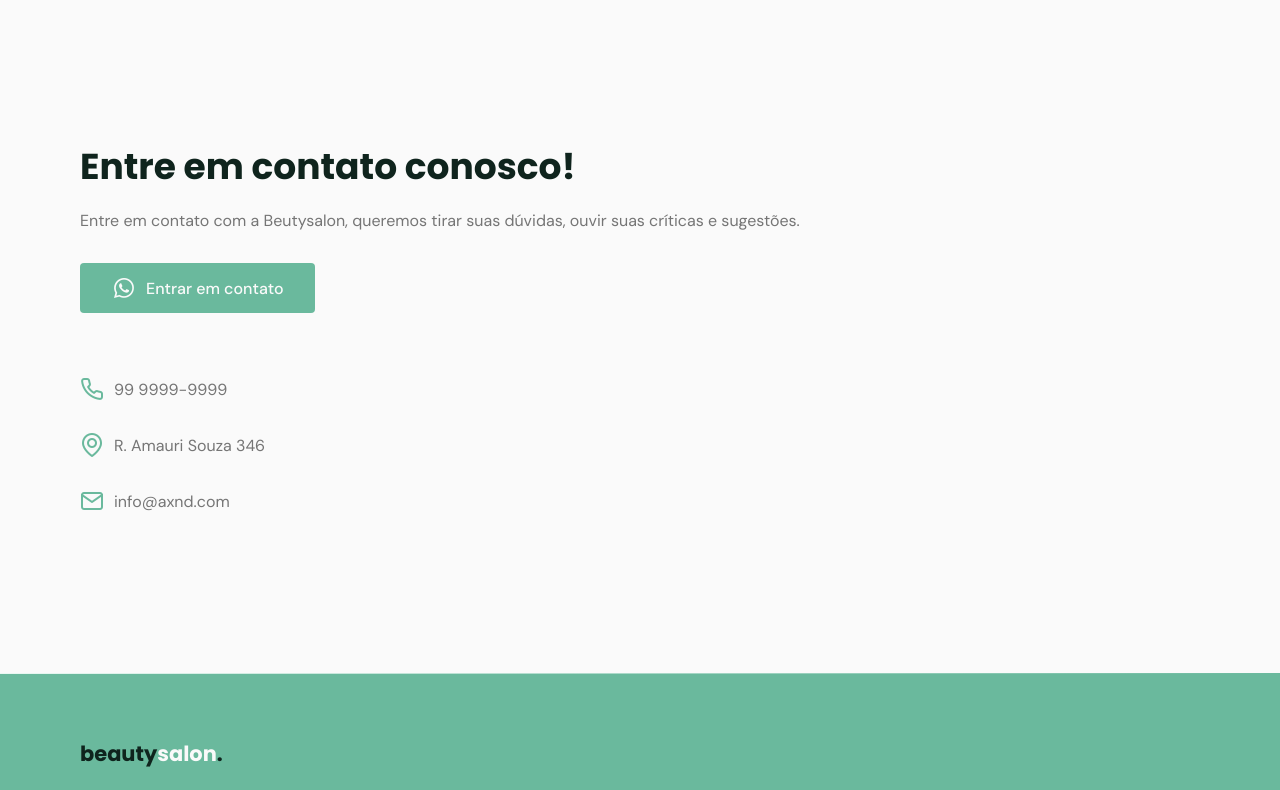
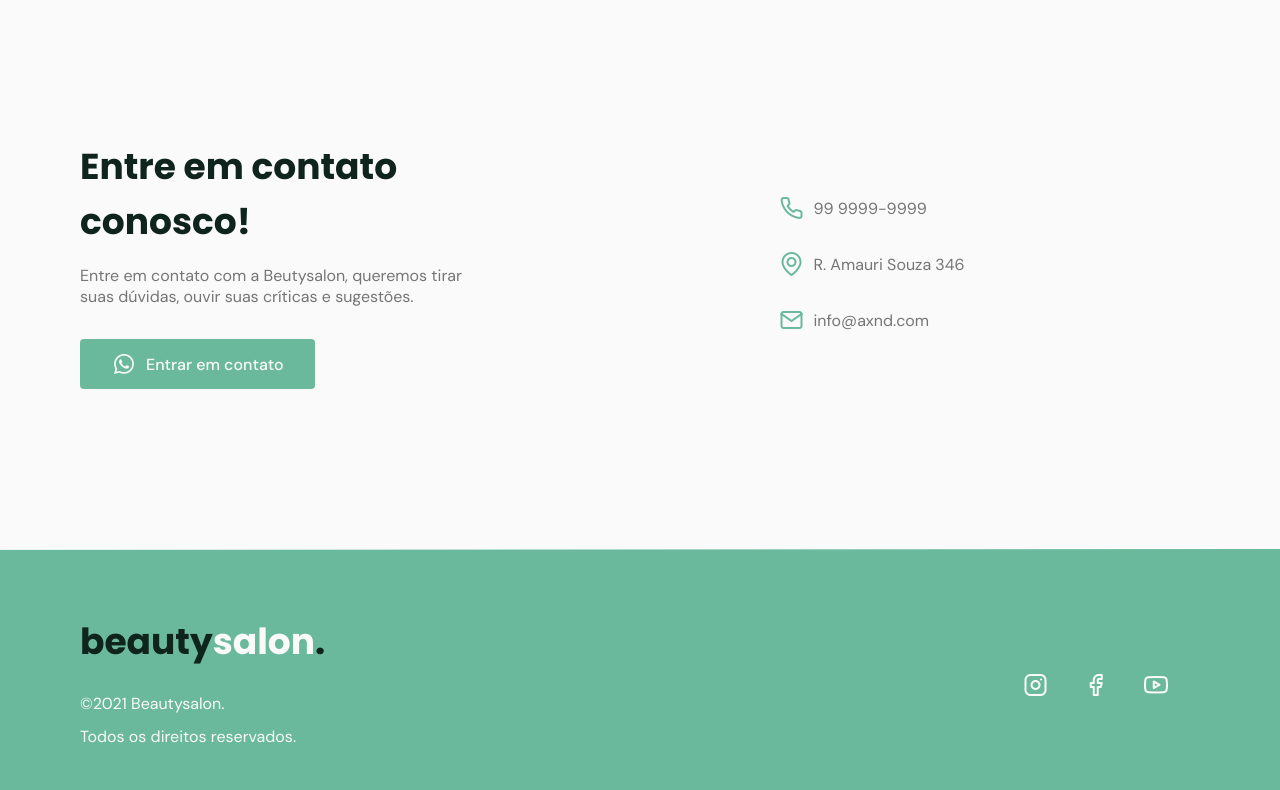
Before and after one commit to axndmathias/beautysalon, a plain HTML site: page index.html in a window 1280 px wide. Shown: the part 3060-3850 px from the top of the page. Drawn offline with nearby package versions, Linux system fonts and the light colour scheme; files whose address does not match are found by name.

Commit message:
updated footer for extra large devices

```diff
--- a/style.css
+++ b/style.css
@@ -473,6 +473,7 @@ footer .logo {
 
 footer .brand p {
   color: var(--text-color-light);
+
   margin-bottom: 0.75rem;
 }
 
@@ -605,7 +606,34 @@ footer .social a:hover {
     margin-left: auto;
     margin-right: auto;
   }
+
+  /* contact */
+  #contact .container {
+    grid-auto-flow: column;
+    align-items: center;
+  }
+
+  #contact .text {
+    max-width: 25rem;
 }
+
+
+/* footer */
+footer .section {
+  padding: 3.75rem 0;
+}
+
+footer .container{
+grid-auto-flow: column;
+align-items: center;
+justify-content: space-between;
+}
+
+footer .logo{
+  font-size: 2.25rem;
+}
+
+
 /* large devices: 1023 >*/
 /* large devices: 992 >*/
 @media (min-width: 992px) {
```
